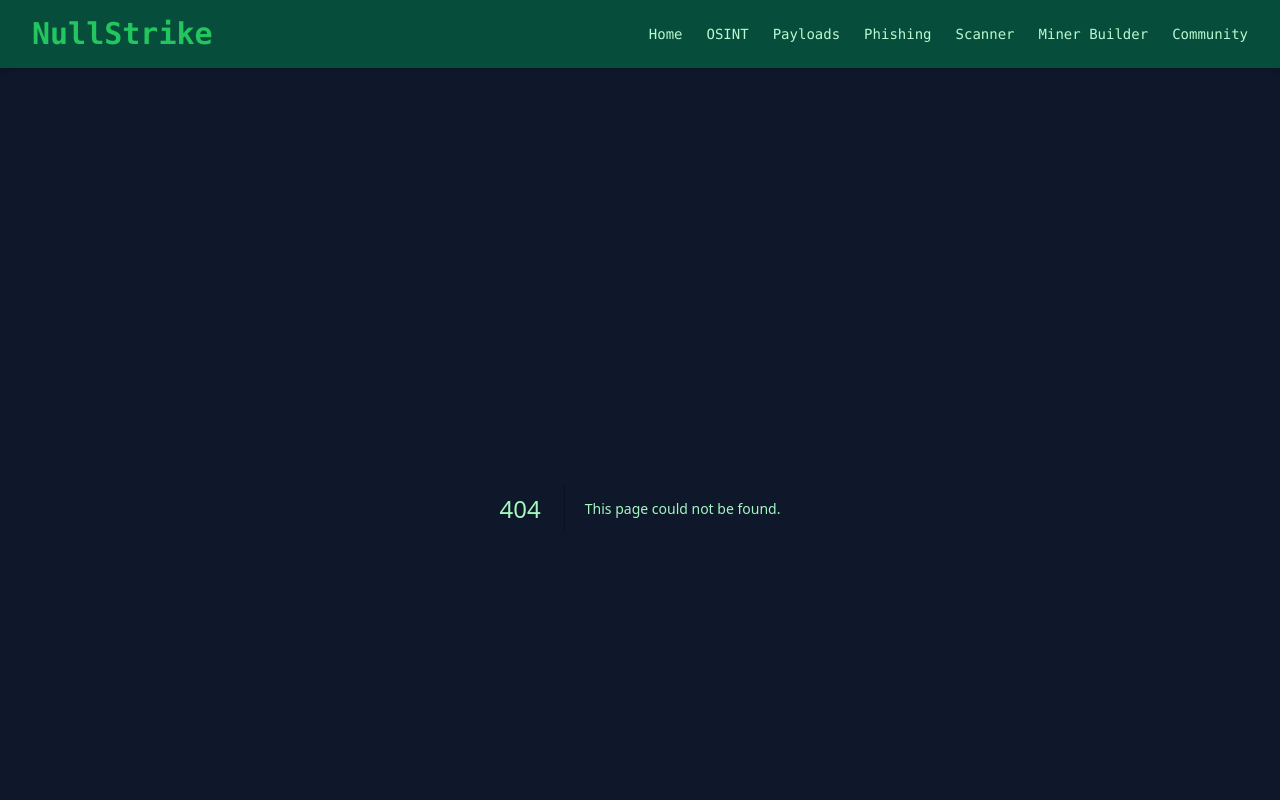
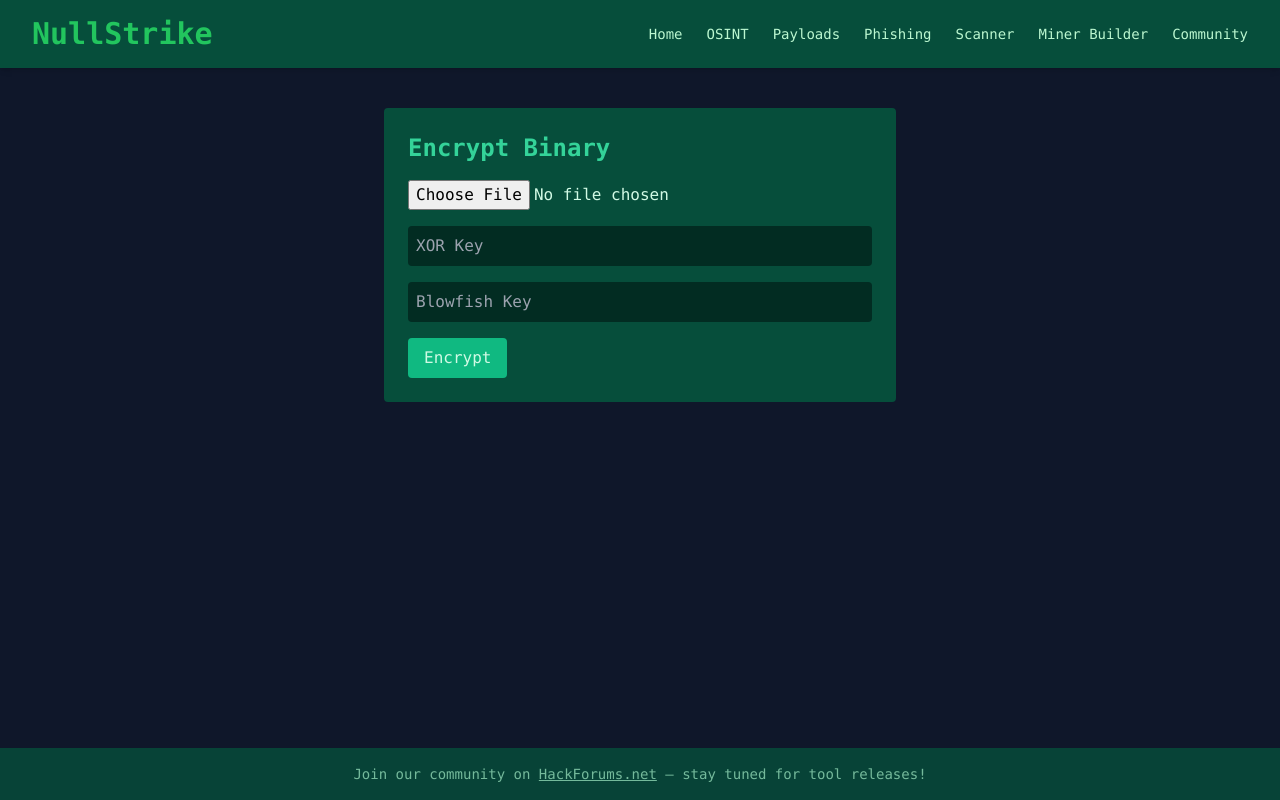
Before and after one commit to nullstrike-dev/Landing-page, a Next.js app: page /tools/encrypt in a window 1280 px wide. Before the commit this address had no page. Shown: the top 800 px of the page. Built offline with nearby package versions, Linux system fonts and the light colour scheme.

Commit message:
Create encrypt/page.tsx

```diff
--- /dev/null
+++ b/app/tools/encrypt/page.tsx
@@ -0,0 +1,71 @@
+'use client';
+
+import { useState } from 'react';
+
+export default function EncryptionTool() {
+  const [file, setFile] = useState<File | null>(null);
+  const [xorKey, setXorKey] = useState('');
+  const [blowfishKey, setBlowfishKey] = useState('');
+  const [downloadUrl, setDownloadUrl] = useState('');
+
+  const handleEncrypt = async () => {
+    if (!file || !xorKey || !blowfishKey) return alert("All fields required");
+
+    const formData = new FormData();
+    formData.append('file', file);
+    formData.append('xorKey', xorKey);
+    formData.append('blowfishKey', blowfishKey);
+
+    const res = await fetch('/api/encrypt', {
+      method: 'POST',
+      body: formData,
+    });
+
+    if (!res.ok) return alert("Encryption failed");
+
+    const blob = await res.blob();
+    const url = URL.createObjectURL(blob);
+    setDownloadUrl(url);
+  };
+
+  return (
+    <div className="max-w-lg mx-auto p-6 bg-[#064e3b] rounded text-[#d1fae5] space-y-4">
+      <h2 className="text-2xl font-bold text-[#34d399]">Encrypt Binary</h2>
+
+      <input type="file" onChange={(e) => setFile(e.target.files?.[0] || null)} />
+
+      <input
+        type="text"
+        placeholder="XOR Key"
+        value={xorKey}
+        onChange={(e) => setXorKey(e.target.value)}
+        className="w-full p-2 rounded bg-[#022c22] text-white"
+      />
+
+      <input
+        type="text"
+        placeholder="Blowfish Key"
+        value={blowfishKey}
+        onChange={(e) => setBlowfishKey(e.target.value)}
+        className="w-full p-2 rounded bg-[#022c22] text-white"
+      />
+
+      <button
+        onClick={handleEncrypt}
+        className="bg-[#10b981] px-4 py-2 rounded hover:bg-[#059669]"
+      >
+        Encrypt
+      </button>
+
+      {downloadUrl && (
+        <a
+          href={downloadUrl}
+          download="encrypted.bin"
+          className="block mt-4 underline text-[#6ee7b7]"
+        >
+          Download Encrypted File
+        </a>
+      )}
+    </div>
+  );
+}
```
